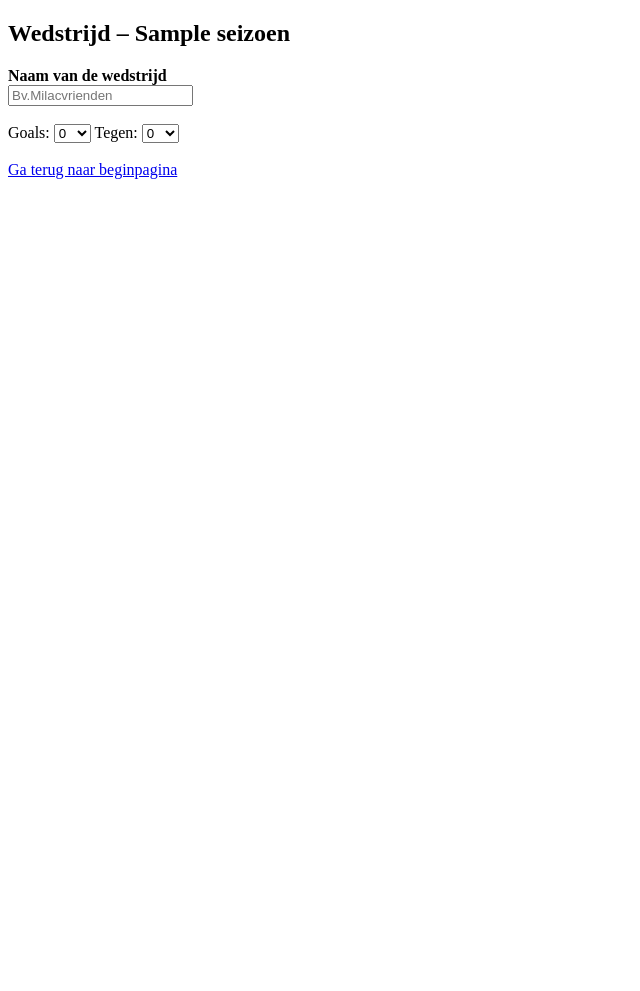
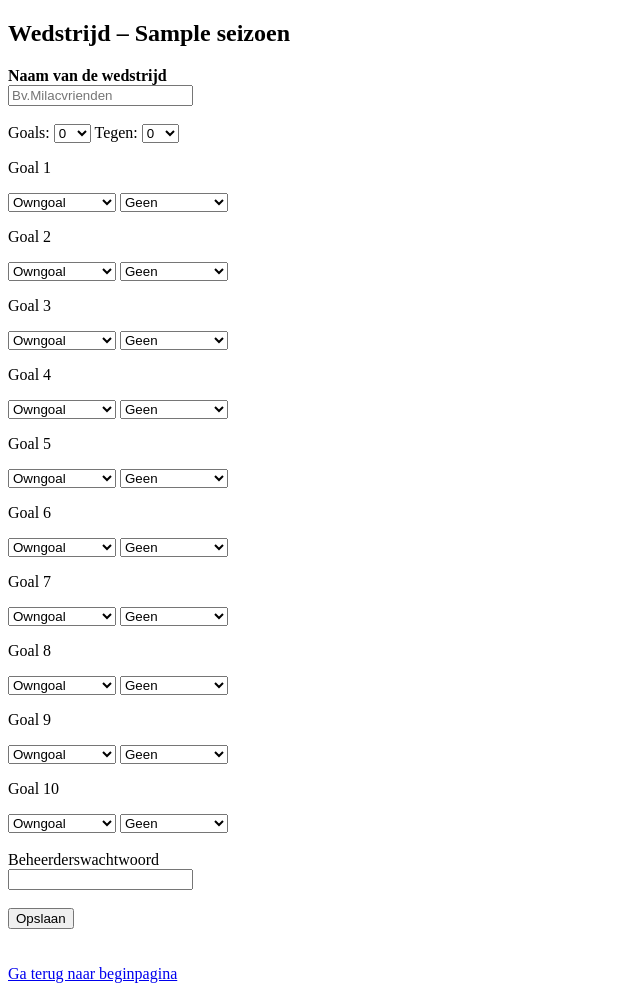
Before and after one commit to Jorenvdp/milacvrienden, a Flask app: template templates/wedstrijd.html in a window 1280 px wide. Shown: the whole page, without its empty margins (0-640 px from the left). Before the commit the page ends 179 px from the top, so only its background shows below. Run offline with Flask 3, Linux system fonts and the light colour scheme; the template is opened without the code that fills it: most values are stand-ins (such as "Sample title", 1, 10 or a date in 2020).

Commit message:
Update wedstrijd.html

```diff
--- a/templates/wedstrijd.html
+++ b/templates/wedstrijd.html
@@ -16,6 +16,7 @@
     required
 >
 <br><br>
+
 Goals:
 <select name="goals" onchange="this.form.submit()">
     {% for i in range(11) %}
@@ -29,7 +30,34 @@
         <option value="{{ i }}">{{ i }}</option>
     {% endfor %}
 </select>
+{% for i in range(goals) %}
 
+    <p>Goal {{ i + 1 }}</p>
+
+    <select name="maker{{ i }}">
+        <option value="OWONGOAL">Owngoal</option>
+        {% for s in spelers %}
+            <option value="{{ s }}">{{ s }}</option>
+        {% endfor %}
+    </select>
+
+    <select name="assist{{ i }}">
+        <option value="">Geen</option>
+        {% for s in spelers %}
+            <option value="{{ s }}">{{ s }}</option>
+        {% endfor %}
+    </select>
+
+{% endfor %}
+
+<br><br>
+<label>Beheerderswachtwoord</label><br>
+<input type="password" name="password" required>
+
+<br><br>
+<button type="submit">Opslaan</button>
+
+</form>
 
 <br><br>
 
```
Lines whose indentation alone changed are shown as unchanged.
